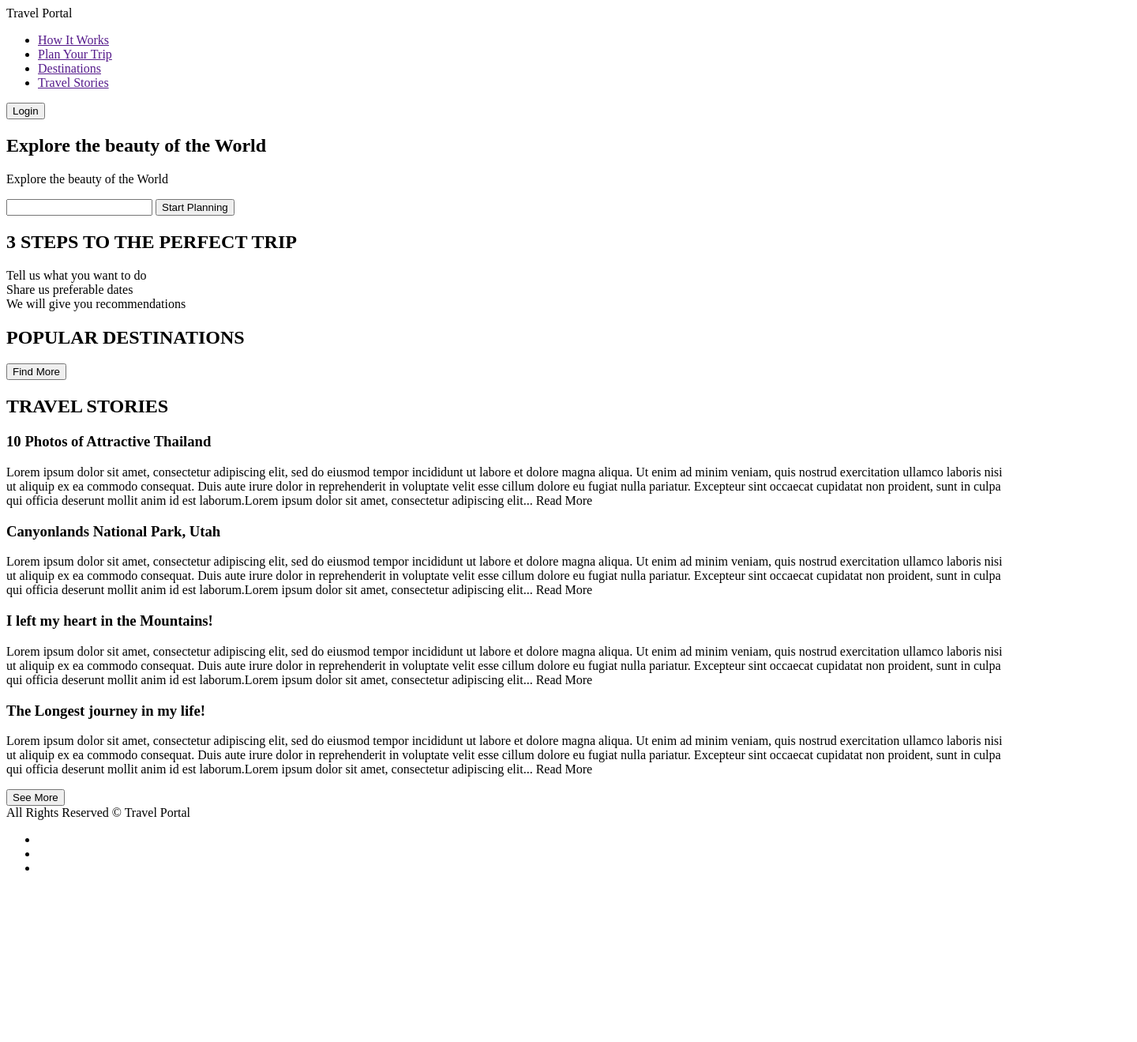
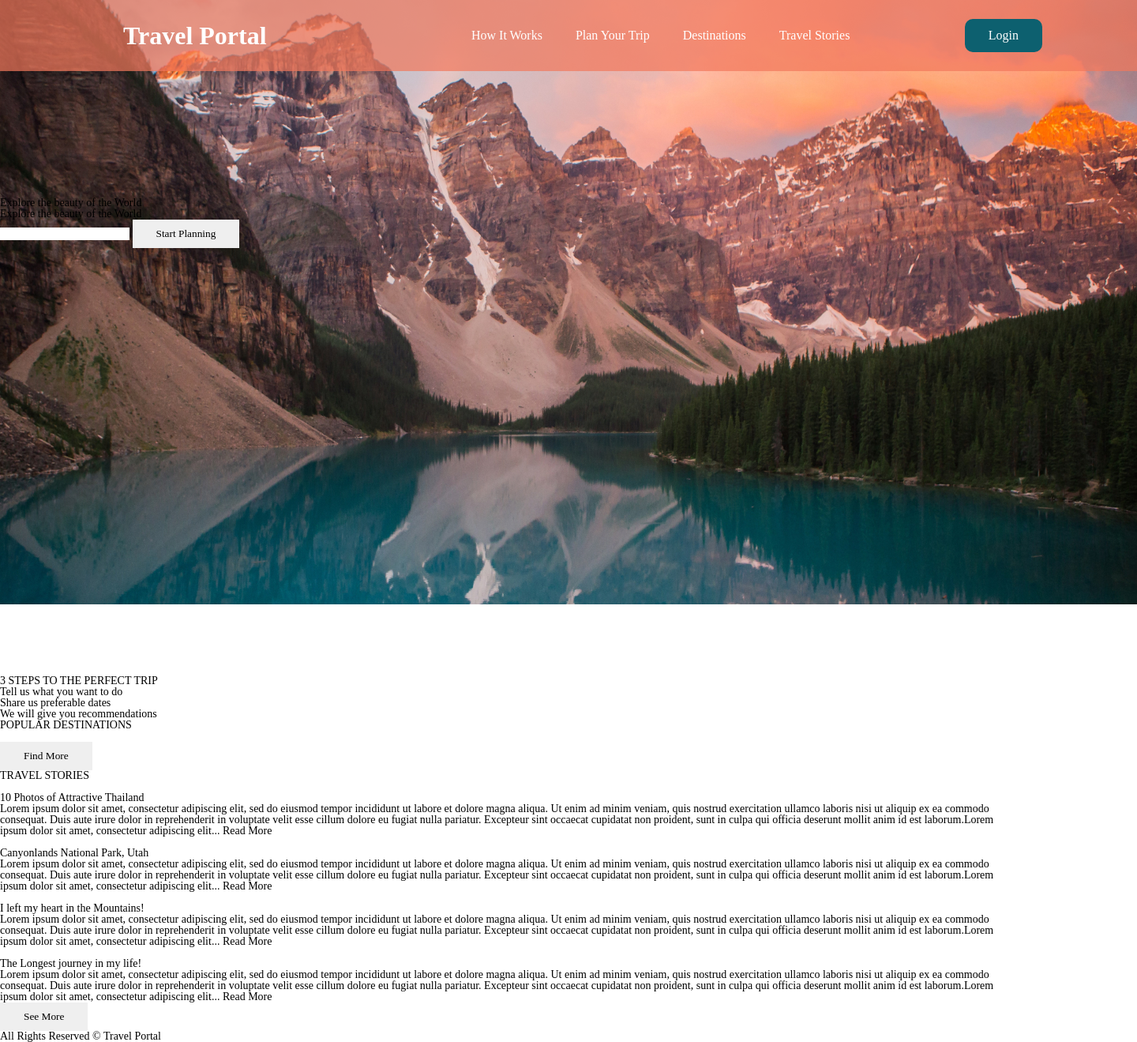
Before and after one commit to matthewTheWizzard/Travel, a plain HTML site: page travel/index.html in a window 1280 px wide. Shown: the whole page at 79% size, 1440 px wide, since content can reach past the window. Before the commit the page ends 1124 px from the top, so only its background shows below. Drawn offline with Linux system fonts and the light colour scheme.

Commit message:
feat: start navbar

```diff
--- a/travel/css/styles.css
+++ b/travel/css/styles.css
@@ -0,0 +1,200 @@
+/*Обнуление*/
+*{
+	padding: 0;
+	margin: 0;
+	border: 0;
+}
+*,*:before,*:after{
+	-moz-box-sizing: border-box;
+	-webkit-box-sizing: border-box;
+	box-sizing: border-box;
+}
+:focus,:active{outline: none;}
+a:focus,a:active{outline: none;}
+nav,footer,header,aside{display: block;}
+html,body{
+	height: 100%;
+	width: 100%;
+	font-size: 100%;
+	line-height: 1;
+	font-size: 14px;
+	-ms-text-size-adjust: 100%;
+	-moz-text-size-adjust: 100%;
+	-webkit-text-size-adjust: 100%;
+}
+input,button,textarea{font-family:inherit;}
+input::-ms-clear{display: none;}
+button{cursor: pointer;}
+button::-moz-focus-inner {padding:0;border:0;}
+a, a:visited{text-decoration: none;}
+a:hover{text-decoration: none;}
+ul li{list-style: none;}
+img{vertical-align: top;}
+h1,h2,h3,h4,h5,h6{font-size:inherit;font-weight: 400;}
+/*--------------------*/
+
+
+/* basic styles */
+html{
+
+}
+
+body{
+
+}
+
+.btn {
+    padding: 10px 30px;
+}
+
+/* Header */
+
+
+.header {
+    z-index: 2;
+    position: relative;
+    display: flex;
+    height: 90px;
+    width: 1440px;
+    justify-content: space-between;
+    background-color: rgba(242, 120, 92, 0.7);
+}
+
+.header-title {
+    align-self: center;
+    padding: 34px 156px;
+    font-size: 32px;
+    font-weight: 600;
+    line-height: 38.88px;
+    color: rgba(255, 255, 255, 1);
+
+}
+
+/* Navigation */
+
+.header-nav {
+    display: flex;
+    align-items: center;
+
+}
+
+.header-list {
+    display: flex;
+
+}
+
+.header-el {
+    margin-right: 42px;
+}
+
+.header-link {
+    font-size: 16px;
+    font-weight: 500px;
+    line-height: 21.17px;
+    color : rgba(255, 255, 255, 1)
+}
+
+.header-btn-box{
+   align-self: center;
+   margin-right: 120px;
+
+}
+
+.header-btn {
+    font-size: 16px;
+    line-height: 21.17px;
+    font-weight: 500;
+    padding: 10px 30px;
+    background-color: #0D606F;
+    border-radius: 10px;
+    color: rgba(255, 255, 255, 1);
+}
+
+/* Main */
+
+/* Preview */
+
+.section-preview {
+    z-index: 1;
+    padding-top: 250px;
+    margin : 0px;
+    position: relative;
+    top: -90px;
+    height: 765px;
+    width: 1440px;
+    background-image: url('/travel/images/garrett-parker-DlkF4-dbCOU-unsplash\ 1.jpg');
+}
+
+.preview-heading {}
+
+.preview-paragraph {}
+
+.preview-form-container {}
+
+.preview-form {}
+
+.preview-input {}
+
+.preview-btn {}
+
+/* Steps */
+
+.section-steps {}
+
+.steps-heading {}
+
+.steps-container {}
+
+.steps-block {}
+
+.steps-icon {}
+
+.steps-icon-link {}
+
+.steps-text {}
+
+/* Destination */
+
+.section-destinations {}
+
+.destination-heading {}
+
+.destinations-box {}
+
+.destination-img {}
+
+.destination-icons {}
+
+.destination-btn {}
+
+/* Stories */
+
+.section-stories {}
+
+.stories-heading {}
+
+.stories-container {}
+
+.stories-block {}
+
+.stories-img {}
+
+.stories-description {}
+
+.stories-text {}
+
+.stories-btn {}
+
+/* Footer */
+
+.footer {}
+
+.footer-copyrights {}
+
+/* Footer list */
+
+.footer-list {}
+
+.footer-item {}
+
+.footer-link {}
--- a/travel/index.html
+++ b/travel/index.html
@@ -11,107 +11,140 @@
 
 <body>
     <header class="header">
-        <span>Travel Portal</span>
-        <nav>
-            <ul>
-                <li><a href="">How It Works</a></li>
-                <li><a href="">Plan Your Trip</a></li>
-                <li><a href="">Destinations</a></li>
-                <li><a href="">Travel Stories</a></li>
+
+        <span class="header-title">Travel Portal</span>
+        <nav class="header-nav">
+            <ul class="header-list">
+                <li class="header-el"><a href="" class="header-link">How It Works</a></li>
+                <li class="header-el"><a href="" class="header-link">Plan Your Trip</a></li>
+                <li class="header-el"><a href="" class="header-link">Destinations</a></li>
+                <li class="header-el"><a href="" class="header-link">Travel Stories</a></li>
             </ul>
-            <button>Login</button>
+
         </nav>
+        <div class="header-btn-box">
+            <button class="btn header-btn">Login</button>
+        </div>
     </header>
     <main>
         <section class="section-preview">
-            <h1>Explore the beauty of the World</h1>
-            <p>Explore the beauty of the World</p>
-            <div>
-                <form action="#">
-                    <input type="search">
-                    <button>Start Planning</button>
+            <h1 class="preview-heading">Explore the beauty of the World</h1>
+            <p class="preview-paragraph">Explore the beauty of the World</p>
+            <div class="preview-form-container">
+                <form action="#" class="preview-form">
+                    <input type="search" class="preview-input">
+                    <button class="btn preview-btn">Start Planning</button>
                 </form>
             </div>
         </section>
         <section class="section-steps">
-            <h2>3 STEPS TO THE PERFECT TRIP</h2>
-            <div>
-                <div>Tell us what you want to do</div>
-                <div>Share us preferable dates</div>
-                <div>We will give you recommendations</div>
+            <h2 class="steps-heading">3 STEPS TO THE PERFECT TRIP</h2>
+            <div class="steps-container">
+                <div class="steps-block">
+                    <div class="steps-icon"><a href="" class="steps-icon-link"></a></div>
+                    <p class="steps-text">Tell us what you want to do</p>
+                </div>
+                <div class="steps-block">
+                    <div class="steps-icon"><a href="" class="steps-icon-link"></a></div>
+                    <p class="steps-text">Share us preferable dates</p>
+                </div>
+                <div class="steps-block">
+                    <div class="steps-icon"><a href="" class="steps-icon-link"></a></div>
+                    <p class="steps-text">We will give you recommendations</p>
+                </div>
             </div>
         </section>
         <section class="section-destinations">
-            <h2>POPULAR DESTINATIONS</h2>
-            <div>
-                <div></div>
-                <div></div>
-                <div></div>
+            <h2 class="destination-heading">POPULAR DESTINATIONS</h2>
+            <div class="destinations-box">
+                <img src="" alt="" class="destination-img">
+                <img src="" alt="" class="destination-img">
+                <img src="" alt="" class="destination-img">
             </div>
-            <span></span>
-            <button>Find More</button>
+            <span class="destination-icons"></span>
+            <button class="btn destination-btn">Find More</button>
         </section>
         <section class="section-stories">
-            <h2>TRAVEL STORIES</h2>
-            <div>
-                <div>
-                    <h3>10 Photos of Attractive Thailand</h3>
-                    <p>Lorem ipsum dolor sit amet, consectetur adipiscing elit, sed do eiusmod tempor incididunt ut
-                        labore et dolore magna
-                        aliqua. Ut enim ad minim veniam, quis nostrud exercitation ullamco laboris nisi ut aliquip ex ea
-                        commodo consequat. Duis
-                        aute irure dolor in reprehenderit in voluptate velit esse cillum dolore eu fugiat nulla
-                        pariatur. Excepteur sint
-                        occaecat cupidatat non proident, sunt in culpa qui officia deserunt mollit anim id est
-                        laborum.Lorem ipsum dolor sit
-                        amet, consectetur adipiscing elit... Read More</p>
+            <h2 class="stories-heading">TRAVEL STORIES</h2>
+            <div class="stories-container">
+                <div class="stories-block">
+                    <img src="" alt="" class="stories-img">
+                    <div class="stories-description">
+                        <h3 class="stories-heading">10 Photos of Attractive Thailand</h3>
+                        <p class="stories-text">Lorem ipsum dolor sit amet, consectetur adipiscing elit, sed do eiusmod
+                            tempor incididunt ut
+                            labore et dolore magna
+                            aliqua. Ut enim ad minim veniam, quis nostrud exercitation ullamco laboris nisi ut aliquip
+                            ex ea
+                            commodo consequat. Duis
+                            aute irure dolor in reprehenderit in voluptate velit esse cillum dolore eu fugiat nulla
+                            pariatur. Excepteur sint
+                            occaecat cupidatat non proident, sunt in culpa qui officia deserunt mollit anim id est
+                            laborum.Lorem ipsum dolor sit
+                            amet, consectetur adipiscing elit... Read More</p>
+                    </div>
                 </div>
-                <div>
-                    <h3>Canyonlands National Park, Utah</h3>
-                    <p>Lorem ipsum dolor sit amet, consectetur adipiscing elit, sed do eiusmod tempor incididunt ut
-                        labore et dolore magna
-                        aliqua. Ut enim ad minim veniam, quis nostrud exercitation ullamco laboris nisi ut aliquip ex ea
-                        commodo consequat. Duis
-                        aute irure dolor in reprehenderit in voluptate velit esse cillum dolore eu fugiat nulla
-                        pariatur. Excepteur sint
-                        occaecat cupidatat non proident, sunt in culpa qui officia deserunt mollit anim id est
-                        laborum.Lorem ipsum dolor sit
-                        amet, consectetur adipiscing elit... Read More</p>
+                <div class="stories-block">
+                    <img src="" alt="" class="stories-img">
+                    <div class="stories-description">
+                        <h3 class="stories-heading">Canyonlands National Park, Utah</h3>
+                        <p class="stories-text">Lorem ipsum dolor sit amet, consectetur adipiscing elit, sed do eiusmod
+                            tempor incididunt ut
+                            labore et dolore magna
+                            aliqua. Ut enim ad minim veniam, quis nostrud exercitation ullamco laboris nisi ut aliquip
+                            ex ea
+                            commodo consequat. Duis
+                            aute irure dolor in reprehenderit in voluptate velit esse cillum dolore eu fugiat nulla
+                            pariatur. Excepteur sint
+                            occaecat cupidatat non proident, sunt in culpa qui officia deserunt mollit anim id est
+                            laborum.Lorem ipsum dolor sit
+                            amet, consectetur adipiscing elit... Read More</p>
+                    </div>
                 </div>
-                <div>
-                    <h3>I left my heart in the Mountains!</h3>
-                    <p>Lorem ipsum dolor sit amet, consectetur adipiscing elit, sed do eiusmod tempor incididunt ut
-                        labore et dolore magna
-                        aliqua. Ut enim ad minim veniam, quis nostrud exercitation ullamco laboris nisi ut aliquip ex ea
-                        commodo consequat. Duis
-                        aute irure dolor in reprehenderit in voluptate velit esse cillum dolore eu fugiat nulla
-                        pariatur. Excepteur sint
-                        occaecat cupidatat non proident, sunt in culpa qui officia deserunt mollit anim id est
-                        laborum.Lorem ipsum dolor sit
-                        amet, consectetur adipiscing elit... Read More</p>
+                <div class="stories-block">
+                    <img src="" alt="" class="stories-img">
+                    <div class="stories-description">
+                        <h3 class="stories-heading">I left my heart in the Mountains!</h3>
+                        <p class="stories-text">Lorem ipsum dolor sit amet, consectetur adipiscing elit, sed do eiusmod
+                            tempor incididunt ut
+                            labore et dolore magna
+                            aliqua. Ut enim ad minim veniam, quis nostrud exercitation ullamco laboris nisi ut aliquip
+                            ex ea
+                            commodo consequat. Duis
+                            aute irure dolor in reprehenderit in voluptate velit esse cillum dolore eu fugiat nulla
+                            pariatur. Excepteur sint
+                            occaecat cupidatat non proident, sunt in culpa qui officia deserunt mollit anim id est
+                            laborum.Lorem ipsum dolor sit
+                            amet, consectetur adipiscing elit... Read More</p>
+                    </div>
                 </div>
-                <div>
-                    <h3>The Longest journey in my life!</h3>
-                    <p>Lorem ipsum dolor sit amet, consectetur adipiscing elit, sed do eiusmod tempor incididunt ut
-                        labore et dolore magna
-                        aliqua. Ut enim ad minim veniam, quis nostrud exercitation ullamco laboris nisi ut aliquip ex ea
-                        commodo consequat. Duis
-                        aute irure dolor in reprehenderit in voluptate velit esse cillum dolore eu fugiat nulla
-                        pariatur. Excepteur sint
-                        occaecat cupidatat non proident, sunt in culpa qui officia deserunt mollit anim id est
-                        laborum.Lorem ipsum dolor sit
-                        amet, consectetur adipiscing elit... Read More</p>
+                <div class="stories-block">
+                    <img src="" alt="" class="stories-img">
+                    <div class="stories-description">
+                        <h3 class="stories-heading">The Longest journey in my life!</h3>
+                        <p class="stories-text">Lorem ipsum dolor sit amet, consectetur adipiscing elit, sed do eiusmod
+                            tempor incididunt ut
+                            labore et dolore magna
+                            aliqua. Ut enim ad minim veniam, quis nostrud exercitation ullamco laboris nisi ut aliquip
+                            ex ea
+                            commodo consequat. Duis
+                            aute irure dolor in reprehenderit in voluptate velit esse cillum dolore eu fugiat nulla
+                            pariatur. Excepteur sint
+                            occaecat cupidatat non proident, sunt in culpa qui officia deserunt mollit anim id est
+                            laborum.Lorem ipsum dolor sit
+                            amet, consectetur adipiscing elit... Read More</p>
+                    </div>
                 </div>
             </div>
-            <button>See More</button>
+            <button class="btn stories-btn">See More</button>
         </section>
     </main>
     <footer class="footer">
-        <span>All Rights Reserved © Travel Portal</span>
-        <ul>
-            <li><a href=""></a></li>
-            <li><a href=""></a></li>
-            <li><a href=""></a></li>
+        <span class="footer-copyrights">All Rights Reserved © Travel Portal</span>
+        <ul class="footer-list">
+            <li class="footer-item"><a href="" class="footer-link"></a></li>
+            <li class="footer-item"><a href="" class="footer-link"></a></li>
+            <li class="footer-item"><a href="" class="footer-link"></a></li>
         </ul>
     </footer>
 </body>
```
Also changed, not shown: travel/images/Rectangle 15.jpg (added), travel/images/Rectangle 16.jpg (added), travel/images/Rectangle 17 (1).jpg (added), travel/images/Rectangle 17.jpg (added), travel/images/Rectangle 23.jpg (added), travel/images/Rectangle 24.jpg (added), travel/images/Rectangle 25.jpg (added), travel/images/garrett-parker-DlkF4-dbCOU-unsplash 1.jpg (added), 3 other files.
